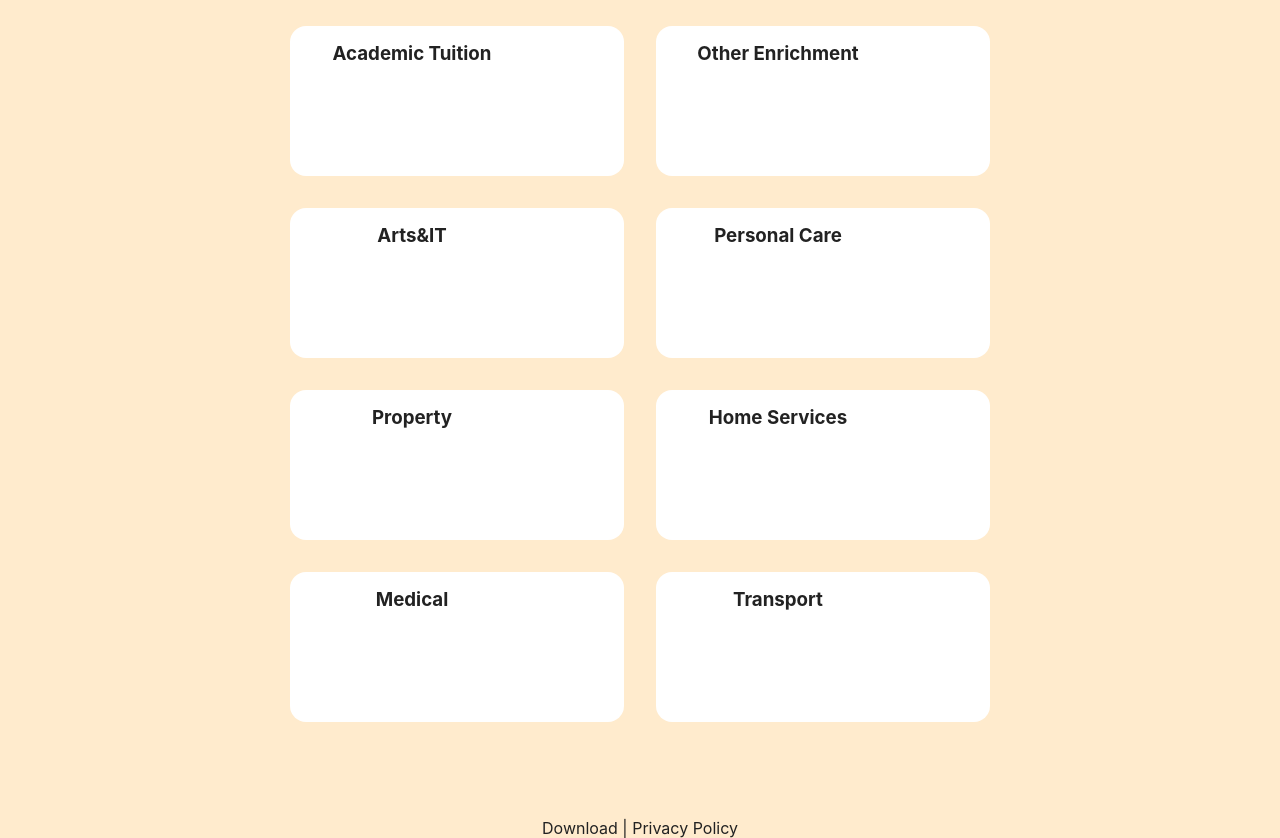
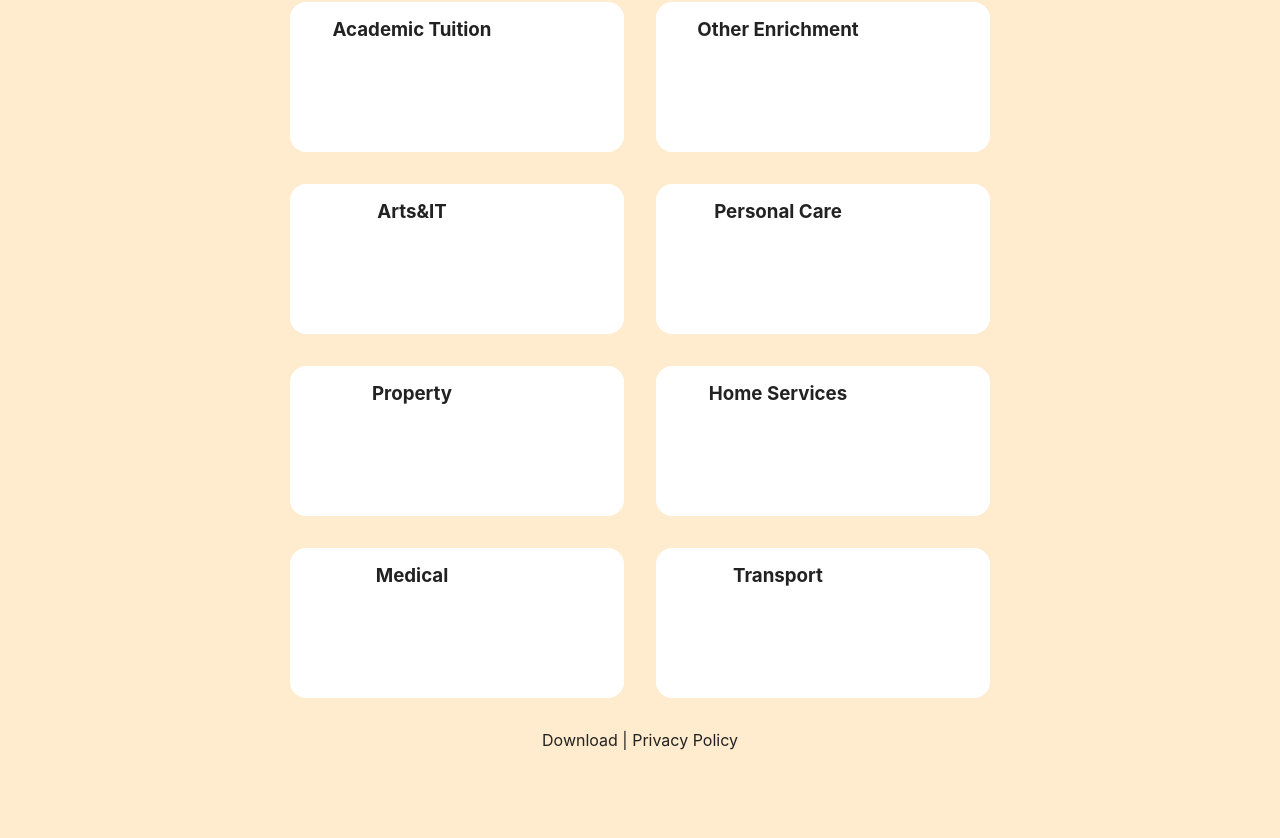
Before and after one commit to shafiq98/3Pressed-JavaScript, a React app in the folder 3pressed/: page / in a window 1280 px wide. Shown: the part 51-889 px from the top of the page. After the commit the page ends 801 px from the top, so only its background shows below. Built offline with nearby package versions, Linux system fonts and the light colour scheme.

Commit message:
- main.css slight changes made to reduce whitespace and improve centering of text

```diff
--- a/3pressed/src/CSS/main.css
+++ b/3pressed/src/CSS/main.css
@@ -15,7 +15,8 @@ body{
 .ElementList {
   width: 90vw;
   max-width: 700px;
-  margin: 3em auto;
+  margin: auto;
+  padding-top: 1.5em;
   display: grid;
   grid-template-columns: repeat(2, 1fr);
   gap: 2rem;
@@ -107,7 +108,8 @@ body{
 .particularsListing {
   width: 90vw;
   max-width: 700px;
-  margin: 3em auto;
+  margin: auto;
+  padding: 1em;
   display: grid;
   grid-template-columns: repeat(1, 1fr);
   gap: 2rem;
--- a/3pressed/src/Templates/Particulars.js
+++ b/3pressed/src/Templates/Particulars.js
@@ -3,8 +3,7 @@ import {useState, useContext} from 'react';
 import {ChoiceContext} from '..//GlobalElements/ChoiceContext';
 
 
-// this template will be used for listing of inidivdual people, with more detail like a list of tutors
-let userChoice = "None";
+// this template will be used for listing of individual people, with more detail like a list of tutors
 const Particulars = (props) => {
     const {title, age, sex, distance, rate, avatar} = props;
     const {choice, setChoice} = useContext(ChoiceContext);
--- a/3pressed/src/index.js
+++ b/3pressed/src/index.js
@@ -78,13 +78,15 @@ function IndexLayout() {
 
         <NavMenu />
 
-        <InfoListing informationArray = {workingArray} ToDisplay = {ToDisplay}/>
-
         <ElementList displayArray = {workingArray} ToDisplay = {ToDisplay}/>
 
         <ParticularsListing particularsArray = {workingArray} ToDisplay = {ToDisplay} />
 
         <DisplayListing personArray = {workingArray} index = {index} ToDisplay = {ToDisplay}/>
+
+        {/* InfoListing is the react component that opens up when user clicks on Profile option in navMenu */}
+
+        <InfoListing informationArray = {workingArray} ToDisplay = {ToDisplay}/>
 
       </ChoiceContext.Provider>
 
```
Also changed, not shown: 1 other file.
